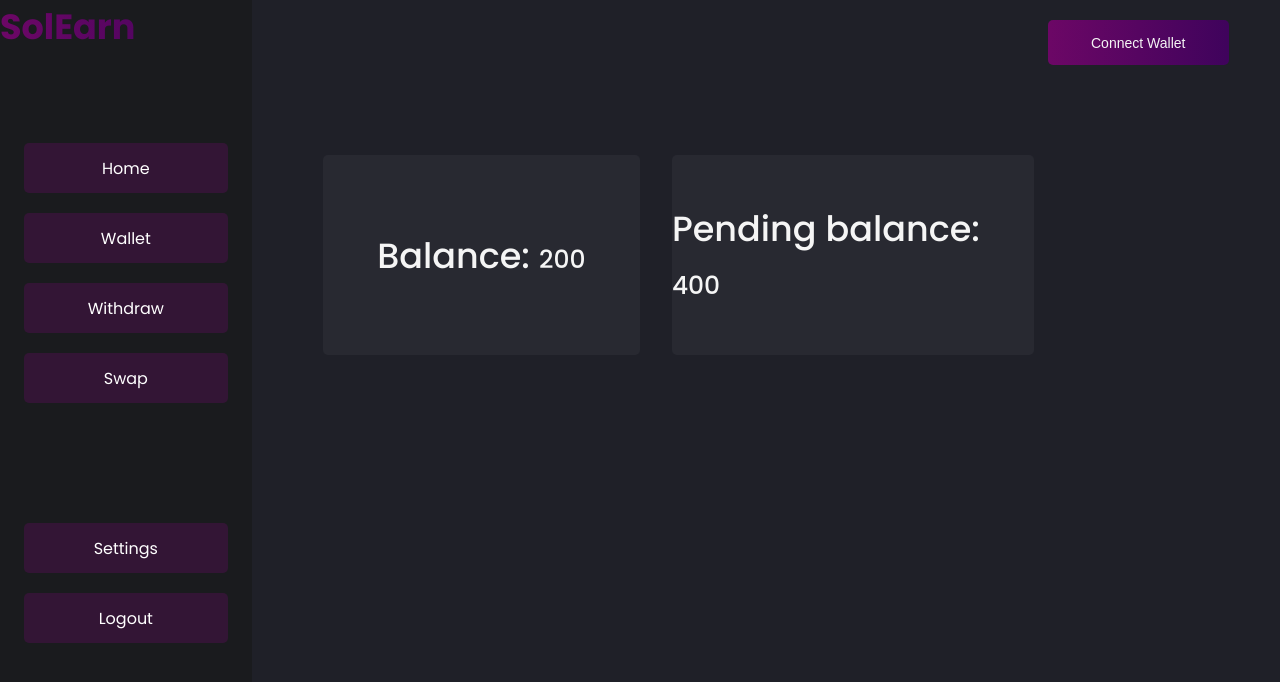
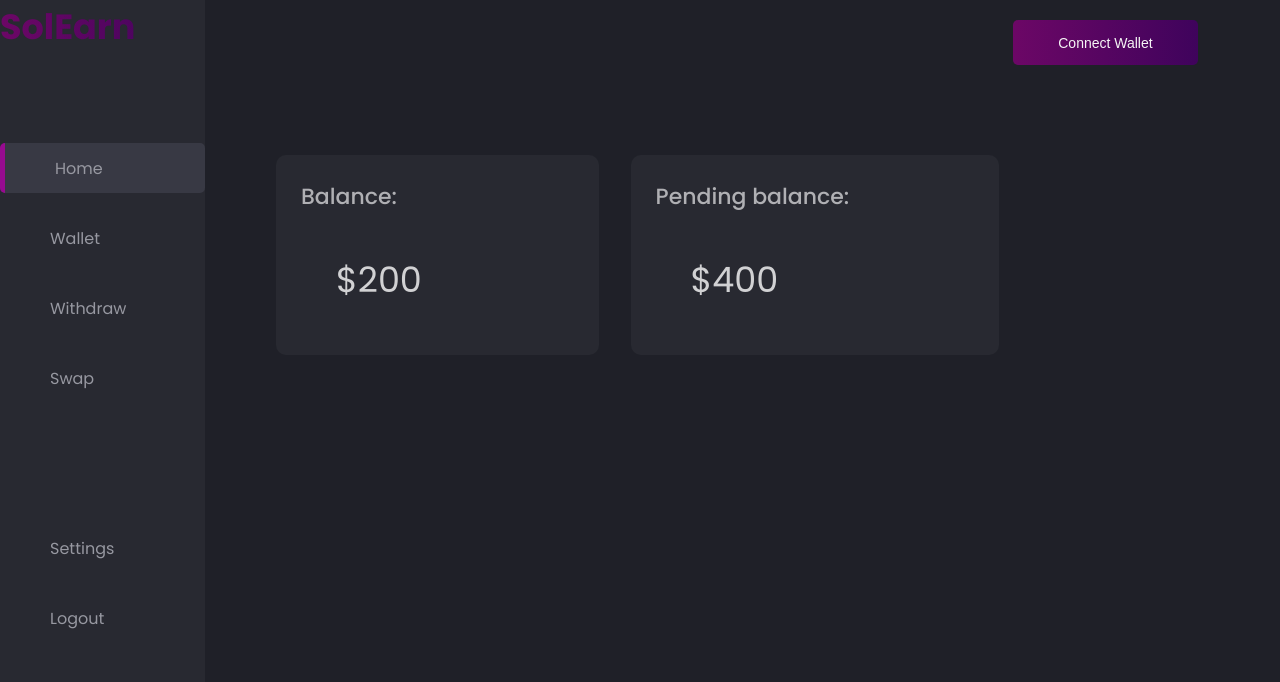
Before and after one commit to SolEarn-1-0/SolEarn-Frontend, a React (Create React App) app: page /dashboard in a window 1280 px wide. Shown: the top 682 px of the page. Built offline with nearby package versions, Linux system fonts and the light colour scheme.

Commit message:
made some edits

```diff
--- a/src/components/dashboardcomp/card.js
+++ b/src/components/dashboardcomp/card.js
@@ -1,10 +1,10 @@
 const Card = (props) => {
   return (
 		<div className="cards">
-				<h1>
-					{props.cardName}: <span className="price">{props.price}</span>
-				</h1>
-			</div>
+			<h1>{props.cardName}:</h1>
+			{/* <p className="earnings">Your Earnings:</p> */}
+			<p className="price">${props.price}</p>
+		</div>
 	);
 }
 export default Card
--- a/src/components/dashboardcomp/navlink.js
+++ b/src/components/dashboardcomp/navlink.js
@@ -4,7 +4,7 @@ const Navlinks = () => {
   return (
 		<div className="navlinks">
 			<div className="navtops">
-				<NavLink to={"/"}>Home</NavLink>
+				<NavLink className = "active" to={"/"}>Home</NavLink>
 				<NavLink to={"/wallet"}>Wallet</NavLink>
 				<NavLink to={"/wallet"}>Withdraw</NavLink>
 				<NavLink to={"/wallet"}>Swap</NavLink>
--- a/src/pages/dashboard/dashboard.css
+++ b/src/pages/dashboard/dashboard.css
@@ -2,6 +2,10 @@
 
 body {
 	background-color: rgb(31, 32, 40);
+}
+
+.navlogo h1 {
+	padding-left: 30px;
 }
 
 .dashboard {
@@ -11,9 +15,9 @@ body {
 }
 
 .dashboardlft {
-	background-color: rgb(26, 27, 30);
+	background-color: rgb(40, 41, 49);
 	/* background-color: rgb(45, 3, 45); */
-	width: 20%;
+	width: 16%;
 	height: 100vh;
 }
 
@@ -33,7 +37,7 @@ body {
 	/* background-color: azure; */
 	justify-content: center;
 	margin-top: 5rem;
-	width: 90%;
+	width: 100%;
 }
 
 .navbottom {
@@ -41,24 +45,29 @@ body {
 	align-items: center;
 	flex-direction: column;
 	/* background-color: aqua; */
-	width: 90%;
+	width: 100%;
 }
 
 .navlinks a {
 	text-decoration: none;
-	background-color: rgba(67, 19, 67, 0.613);
 	width: inherit;
 	display: flex;
 	align-items: center;
-	justify-content: center;
+	/* justify-content: center; */
+	padding-left: 50px;
 	margin: 10px;
 	height: 50px;
 	border-radius: 5px;
-	color: white;
+	color: rgb(151, 152, 161);
+}
+
+.active {
+	border-left: 5px solid rgb(151, 11, 144);
+	background-color: rgb(56, 57, 68);
 }
 
 .navlinks a:hover {
-	background-color: rgba(114, 52, 114, 0.686);
+	background-color: rgb(48, 49, 58);
 }
 
 .dashboardrght {
@@ -85,25 +94,41 @@ body {
 	width: 35%;
 	height: 200px;
 	display: flex;
-	align-items: center;
-	justify-content: center;
+	flex-direction: column;
+	padding-left: 25px;
+	padding-top: 25px;
+	/* align-items: center; */
+	/* justify-content: center; */
 	margin-top: 70px;
-	border-radius: 5px;
+	border-radius: 10px;
+	color: rgb(151, 152, 161);
 }
 
 .cards:nth-child(2) {
 	/* background-color: red; */
 	width: 40%;
-  height: 200px;
+	height: 200px;
 }
 
 .cards > h1 {
-	font-size: 35px;
+	font-size: 22px;
+	font-weight: 500;
+	color: rgb(176, 176, 180);
+}
+
+.earnings {
+	color: rgb(209, 209, 211);
 	font-weight: 500;
 }
 
 .price {
-	font-size: 25px;
+	display: flex;
+	align-items: center;
+	/* justify-content: center; */
+	padding-top: 40px;
+	padding-left: 35px;
+	font-size: 35px;
+	color: rgb(209, 209, 211);
 }
 
 .button {
@@ -124,6 +149,6 @@ body {
 	height: inherit;
 	border-radius: 5px;
 	font-size: 14px;
-  color: whitesmoke;
-  cursor: pointer;
+	color: whitesmoke;
+	cursor: pointer;
 }
```
